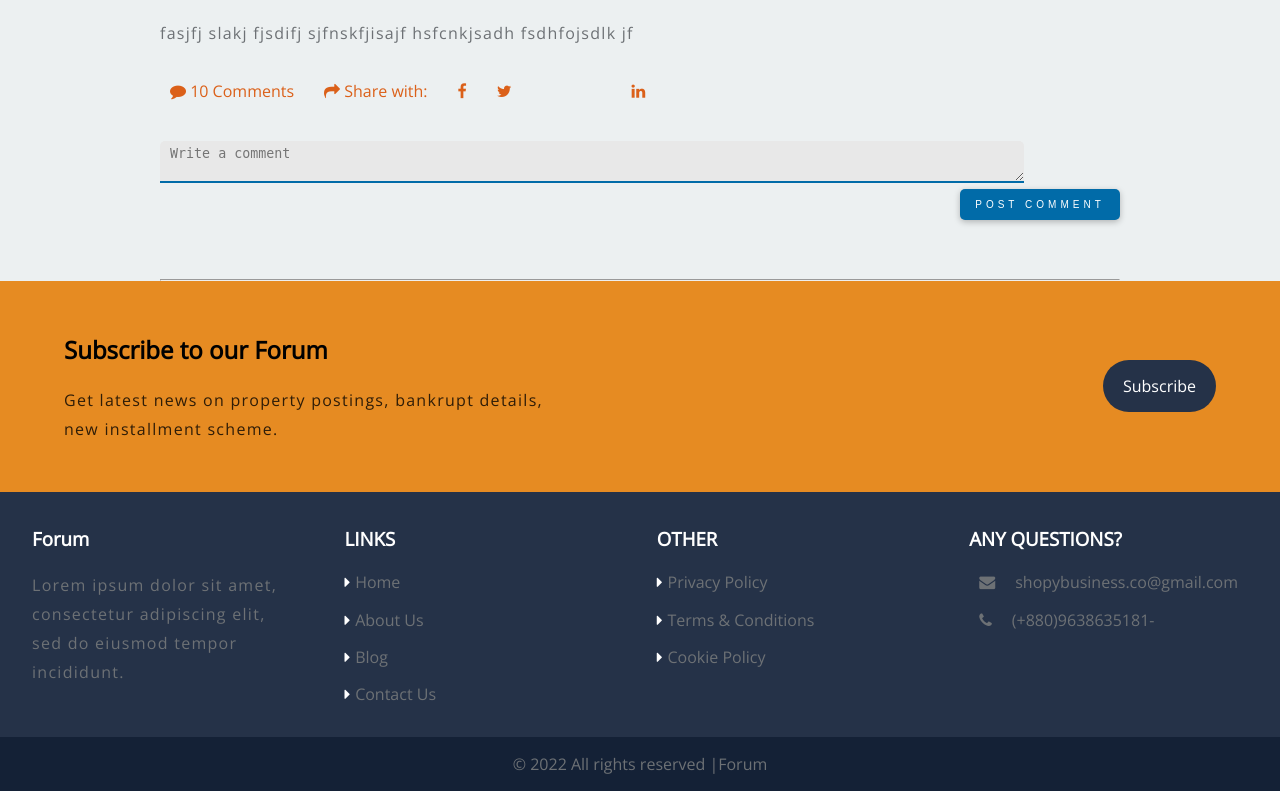
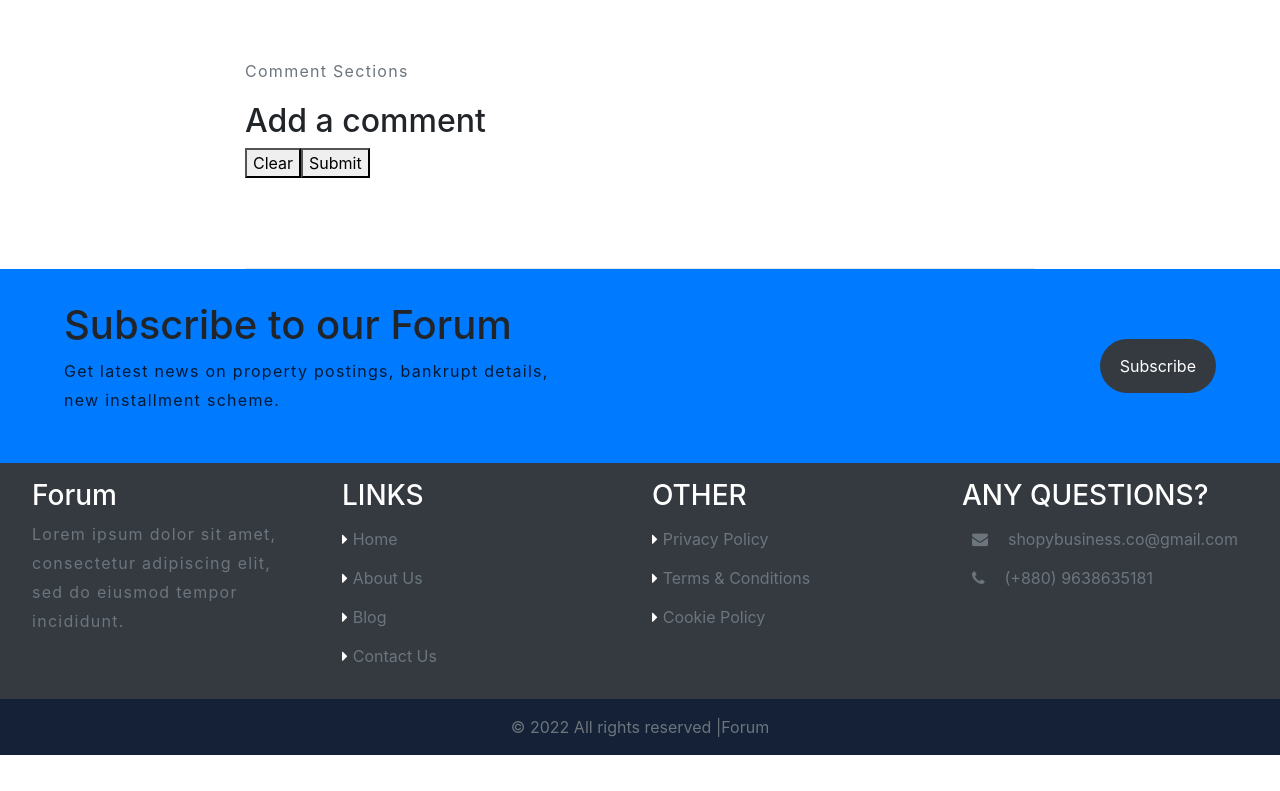
Before and after one commit to iamfoysal/forum-fullstack, a Django app: a page that uses home/templates/blog/base.html in a window 1280 px wide. Shown: the part 1266-2057 px from the top of the page. After the commit the page ends 2021 px from the top, so only its background shows below. Run offline with Django 4.2, Linux system fonts and the light colour scheme; data comes from the database, SQL or seed files in the repository; both versions use the stored data as it was after the commit; some libraries are stand-ins or nearby versions; some web fonts are replaced.

Commit message:
comment section database update

```diff
--- a/home/admin.py
+++ b/home/admin.py
@@ -1,6 +1,6 @@
 from django.contrib import admin
 
-from .models import BlogModel, Category, Profile
+from .models import BlogModel, Category, Profile, Comments
 
 
 class CatagoryAdmin(admin.ModelAdmin):
@@ -16,3 +16,4 @@ class PostAdmin(admin.ModelAdmin):
 admin.site.register(BlogModel, PostAdmin)
 admin.site.register(Category,CatagoryAdmin)
 admin.site.register(Profile)
+admin.site.register(Comments)
--- a/home/models.py
+++ b/home/models.py
@@ -52,11 +52,11 @@ class Profile(models.Model):
 
 
 
-# class Comment(models.Model):
-#     comments = models.TextField()
-#     item = models.ForeignKey(BlogModel, on_delete=models.CASCADE, null=True, blank="True")
-#     author = models.ForeignKey(Profile, on_delete=models.CASCADE, null=True, blank="True")
-#     created_at = models.DateTimeField(auto_now_add=True)
+class Comments(models.Model):
+    body = models.TextField()
+    feed = models.ForeignKey(BlogModel,  on_delete=models.CASCADE, null=True, blank="True")
+    # author = models.ForeignKey(User, on_delete=models.CASCADE, null=True, blank="True")
+    created_at = models.DateTimeField(auto_now_add=True)
 
-#     def __str__(self):
-#         return self.body
+    def __str__(self):
+        return self.body
--- a/home/templates/blog/base.html
+++ b/home/templates/blog/base.html
@@ -143,7 +143,7 @@
         <h3>ANY QUESTIONS?</h3>
         <a href="emailto:support@websitename.com"><span><i
               class="fa fa-envelope"></i></span><span>shopybusiness.co@gmail.com</span></a>
-        <a href="tel:xxxxxxxxx"><span><i class="fa fa-phone"></i></span><span>(+880)9638635181-</span></a>
+        <a href="tel:xxxxxxxxx"><span><i class="fa fa-phone"></i></span><span>(+880) 9638635181</span></a>
       </section>
     </div>
   </footer>
--- a/home/templates/blog/blog_detail.html
+++ b/home/templates/blog/blog_detail.html
@@ -2,6 +2,8 @@
 {% load social_share %}
 {% block title %} {{blog_obj.title}} {% endblock %}
 {% block content %}
+<link rel="stylesheet" href="https://cdn.jsdelivr.net/npm/bootstrap@4.6.1/dist/css/bootstrap.min.css" integrity="sha384-zCbKRCUGaJDkqS1kPbPd7TveP5iyJE0EjAuZQTgFLD2ylzuqKfdKlfG/eSrtxUkn" crossorigin="anonymous">
+
 <section class="container">
   <div class="post-details">
     <h1 class="post-details-title"> {{blog_obj.title}} </h1>
@@ -11,7 +13,7 @@
     {% endif %}
     <time class="user-and-date"> <i class="fa fa-clock-o" aria-hidden="true"></i> {{blog_obj.created_at}}</time>
     <div class="post-details-menu">
-      <a href="{% url 'home' %}"  style="color: rgb(228, 94, 17);"><i class='bx bx-home'></i>Home </a>
+      <a href="{% url 'home' %}" style="color: rgb(228, 94, 17);"><i class='bx bx-home'></i>Home </a>
       {% if request.user.is_authenticated %}
       <a href="{% url 'add_blog' %}"> / Create Post</a>
       {% else %}
@@ -22,35 +24,70 @@
       <img class="post-dp" src="/media/{{blog_obj.image}}" alt="">
     </div>
     <div class="post-word post-dp">
-      <p >{{blog_obj.sub_title}}</p>
+      <p>{{blog_obj.sub_title}}</p>
       {{blog_obj.content|safe}}
 
       <div class="user-profile">
         <ul class="post-times">
-          <li><a  class="post-item" href="#"><i class="fa fa-comment" aria-hidden="true"></i> 10 Comments</a></li>
-          <li><a  class="post-item" href="#"><i class="fa fa-share" aria-hidden="true"></i> Share with:</a></li>
-          <li><a  class="post-item" href="" ><i class="fa fa-facebook"></i></a></li>
-          <li><a  class="post-item" href="#"><i class="fa fa-twitter"></i></a></li>
-          <li class="post-item" >{% post_to_facebook "New Song: awesome song. Check it out!" object_or_url " Facebook!" %}</li>
-          <li class="post-item" >{% post_to_twitter "New Song: awesome song. Check it out!" object_or_url "Twitter" %}</li>
-          <li class="post-item" >{% post_to_linkedin  object_or_url  "linkedin" %}</li>
-          <li><a  class="post-item" href="#"><i class="fa fa-linkedin"></i></a></li>
+          <li><a class="post-item" href="#"><i class="fa fa-comment" aria-hidden="true"></i> 10 Comments</a></li>
+          <li><a class="post-item" href="#"><i class="fa fa-share" aria-hidden="true"></i> Share with:</a></li>
+          <li><a class="post-item" href=""><i class="fa fa-facebook"></i></a></li>
+          <li><a class="post-item" href="#"><i class="fa fa-twitter"></i></a></li>
+          <li class="post-item">{% post_to_facebook "Check it out!" object_or_url " Facebook!" %}</li>
+          <li class="post-item">{% post_to_twitter "Check it out!" object_or_url "Twitter" %}</li>
+          <li class="post-item">{% post_to_linkedin  object_or_url  "linkedin" %}</li>
+          <li><a class="post-item" href="#"><i class="fa fa-linkedin"></i></a></li>
         </ul>
       </div>
+<br><br><br><br><br><br><br>
+<p>Comment Sections</p>
+      <!-- comment sections -->
 
+      {% if feed.comment_set.all %}
+      <h2 class="">All Comments</h2>
 
-    <form action="" method="post">
+      <ul class="space-y-4">
+        {% for comment in feed.comment_set.all %}
+        <li class="">
+          {{ comment }} by {{ comment.author }} -
+          <small class="">{{ comment.created_at|timesince }} ago</small>
+          {% if request.user.profile == comment.author %}
+          <div class="mt-3">
+            <a href="#" class="">Edit</a>
+            <a href="#" class="">Delete</a>
+          </div>
+          {% endif %}
+        </li>
+        {% endfor %}
+      </ul>
 
-        {% csrf_token %}
+      <hr class="my-6" />
+      {% endif %}
 
-        <textarea type="text" class="input-comment" placeholder="Write a comment"></textarea>
+      <div class="">
+        <h2 class="">Add a comment</h2>
 
-        <button class='comment-btn' type="submit">Post Comment</button>
+        <form action="" method="post">
+          {% csrf_token %}
 
+          {% for field in form %}
+          <div class="mb-3">
+            <label for="{{ field.id }}" class="">{{ field.label_tag }}</label>
+            {{ field }}
+          </div>
+          <div class="">{{ field.errors }}</div>
+          {% endfor %}
+
+          <div class="">
+            <button type="reset" class="inline-block ">Clear</a>
+              <button type="submit"
+                class="inline-block">Submit</button>
+          </div>
         </form>
       </div>
-      <hr class="hr-custom">
     </div>
+    <hr class="hr-custom">
+  </div>
 
 </section>
 </section>
--- a/home/urls.py
+++ b/home/urls.py
@@ -9,7 +9,7 @@ urlpatterns = [
   path('login/', views.login, name='login'),
   path('logout-view/' , views.logout_view, name="logout_view"),
   path('add-blog/', views.add_blog, name='add_blog'),
-  # path("comment/<int:pk>/", views.blog_comment, name="blog-comment"),
+  path("comments/<int:pk>/", views.comments, name="comments"),
   path('blog_detail/<slug>' , views.blog_detail, name="blog_detail"),
   path('see-blog/' , views.see_blog, name="see_blog"),
   path('blog-delete/<id>' , views.blog_delete, name="blog_delete"),
--- a/home/views.py
+++ b/home/views.py
@@ -4,7 +4,10 @@ from django.contrib.auth import logout
 from django.contrib import messages
 from django.core.paginator import Paginator
 from django.db.models import Q
-from .form import *
+from .models import Category,BlogModel,Profile,Comments
+from .form import BlogForm, CommentForm
+from django.contrib.auth.models import User
+
 
 
 def home(request):
@@ -182,3 +185,37 @@ def verify(request, token):
         print(e)
 
     return redirect('/')
+
+# def comments(request, pk):
+#     form = CommentForm()
+#     comments = get_object_or_404(BlogModel, pk=pk)
+
+#     if request.method == 'POST':
+#         form = CommentForm(request.POST)
+#         if form.is_valid():
+#            comment = form.save(commit=False)
+#            comment.blog = comments
+#            comment.user = request.user.profile
+#            comment.save()
+#            messages.success(request, "Comment added successfully.")
+
+#     context = {'comments': comments,'form': form,}
+#     return render(request, 'blog/blog_detail.html', context )
+
+def comments(request, pk):
+    form = CommentForm()
+    feed = get_object_or_404(BlogModel, pk=pk)
+
+    if request.method == 'POST':
+        form = CommentForm(request.POST)
+        if form.is_valid():
+           comment = form.save(commit=False)
+           comment.feed = feed
+           comment.author = request.user.profile
+           comment.save()
+           messages.success(request, "Comment added successfully.")
+
+    return render(request, 'blog/blog_detail.html', {
+        'feed': feed,
+        'form': form,
+    })
--- a/requirements.txt
+++ b/requirements.txt
@@ -1,6 +1,7 @@
 asgiref==3.5.1
 Django==4.0.4
 django-froala-editor==4.0.11
+django-social-share==2.2.1
 djangorestframework==3.13.1
 Pillow==9.1.0
 pytz==2022.1
--- a/static/css/custom.css
+++ b/static/css/custom.css
@@ -524,6 +524,8 @@ Flexbox card styles
   font-size: 16px;
   border: none;
   outline: none;
+  -webkit-box-shadow: 0 0 15px #ff3900;
+  box-shadow: 0 0 15px #ff3900;
   background-color:  #db0d0de5;
   color: rgb(255, 255, 255);
   height: auto;
@@ -531,6 +533,7 @@ Flexbox card styles
   cursor: pointer;
   border-radius: 50%;
   width: 45px;
+  transition: .9s;
 }
 
 #myBtn:hover {
```
Also changed, not shown: home/form.py (+11 -10 lines), home/templates/blog/index.html (+2 -19 lines), db.sqlite3, home/migrations/0012_comment.py (added), home/migrations/0013_comments_delete_comment.py (added), static/blog/Screenshot_1.png (added), static/blog/christian_gjh5JnL.jpg (added), static/blog/django_hzMfKx9.jpg (added), 1 other file.
